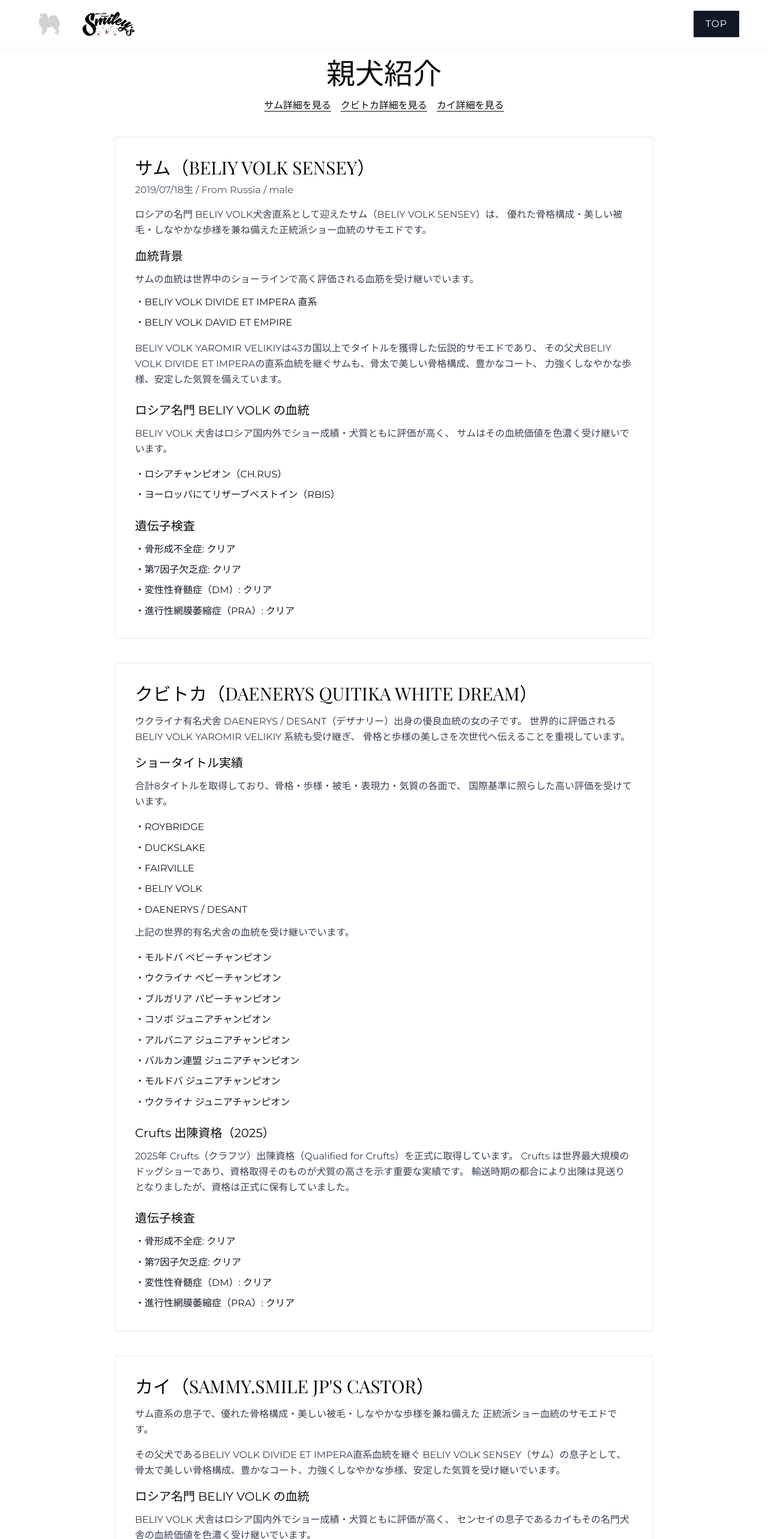
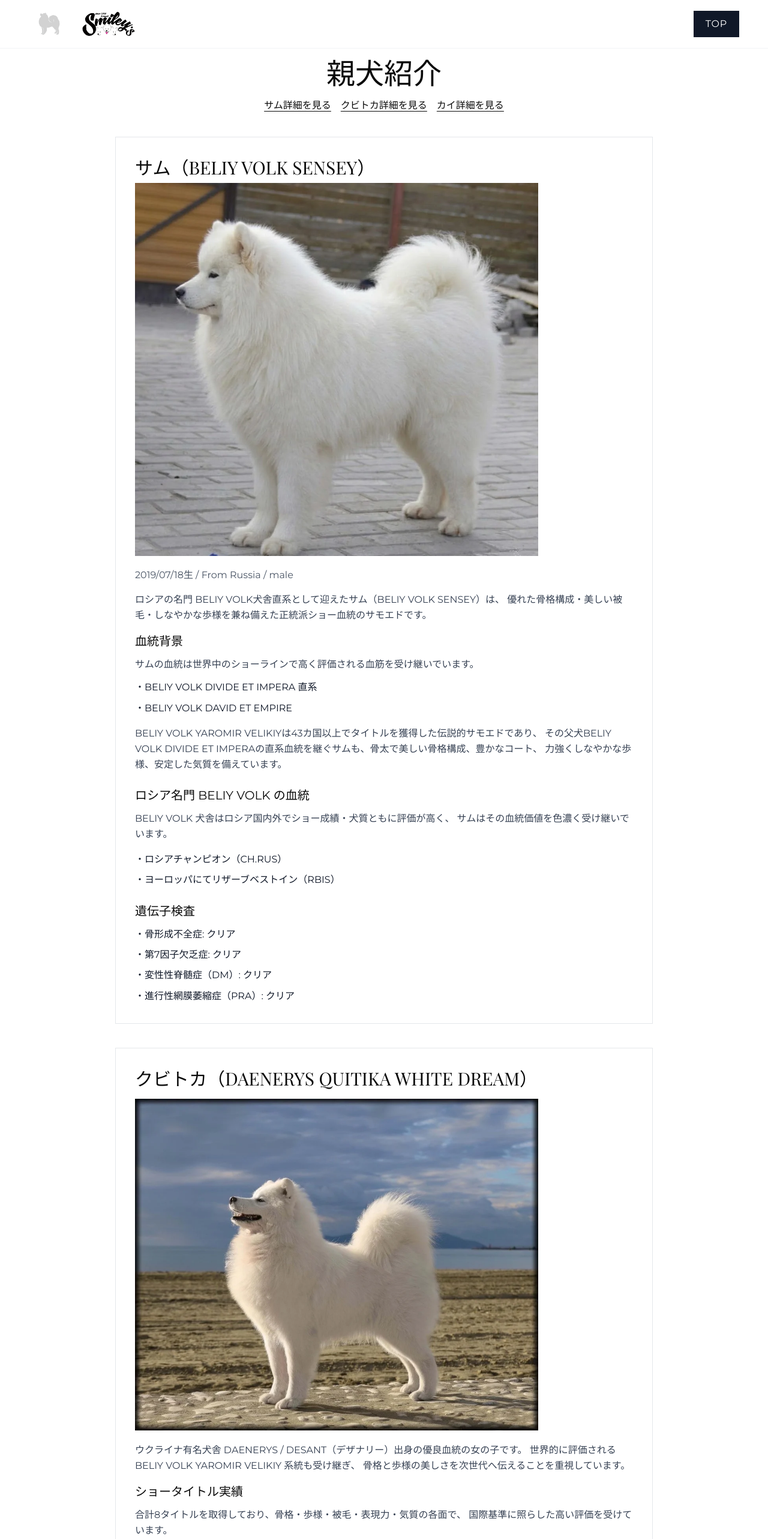
Before and after one commit to capasjapanmatsu/smileys-site, a React (Vite) app: page /kubitka in a window 1280 px wide. Shown: the top 2566 px of the page at 60% size. Built offline with nearby package versions, Linux system fonts and the light colour scheme.

Commit message:
﻿親犬紹介画像を差し替えてWebP化
サム画像を最新データに差し替え、サム・クビトカ画像をWebPに変換して親犬紹介ページの参照先を最適化しました。

```diff
--- a/src/app/pages/KubitkaPage.tsx
+++ b/src/app/pages/KubitkaPage.tsx
@@ -120,6 +120,16 @@
               <h2 className="text-2xl md:text-3xl font-light mb-2" style={{ fontFamily: "'Playfair Display', serif" }}>
                 サム（BELIY VOLK SENSEY）
               </h2>
+              <div className="mb-5">
+                <img
+                  src="/sam-profile.webp"
+                  alt="サム（BELIY VOLK SENSEY）"
+                  className="w-full max-w-2xl h-auto object-cover"
+                  width={1024}
+                  height={1024}
+                  loading="lazy"
+                />
+              </div>
               <p className="text-sm md:text-base text-gray-600 mb-4">2019/07/18生 / From Russia / male</p>
               <p className="text-gray-700 font-light leading-relaxed mb-4">
                 ロシアの名門 BELIY VOLK犬舎直系として迎えたサム（BELIY VOLK SENSEY）は、
@@ -159,6 +169,16 @@
               <h2 className="text-2xl md:text-3xl font-light mb-4" style={{ fontFamily: "'Playfair Display', serif" }}>
                 クビトカ（DAENERYS QUITIKA WHITE DREAM）
               </h2>
+              <div className="mb-5">
+                <img
+                  src="/kubitka-profile.webp"
+                  alt="クビトカ（DAENERYS QUITIKA WHITE DREAM）"
+                  className="w-full max-w-2xl h-auto object-cover"
+                  width={1024}
+                  height={1024}
+                  loading="lazy"
+                />
+              </div>
               <p className="text-gray-700 font-light leading-relaxed mb-4">
                 ウクライナ有名犬舎 DAENERYS / DESANT（デザナリー）出身の優良血統の女の子です。
                 世界的に評価される BELIY VOLK YAROMIR VELIKIY 系統も受け継ぎ、
```
Also changed, not shown: public/kubitka-profile.webp (added), public/sam-profile.webp (added).
